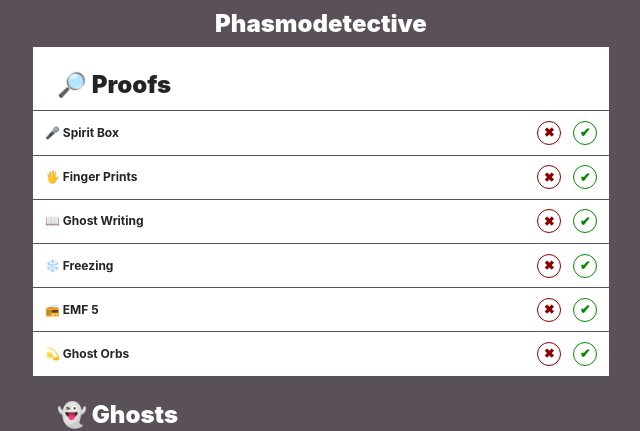
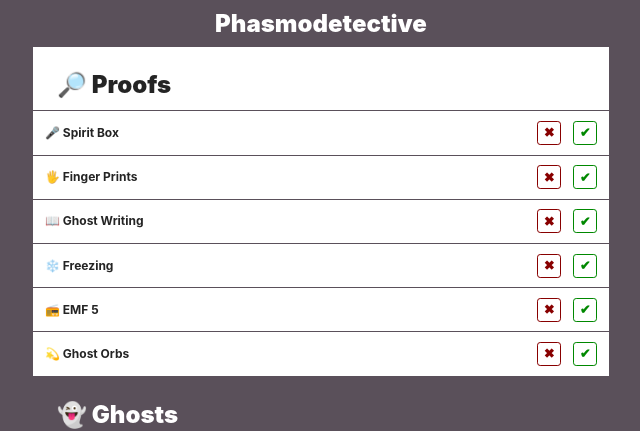
Before and after one commit to gilmoa/phasmodetective, a React (Create React App) app: page / in a window 1280 px wide. Shown: the top 431 px of the page, without its empty margins (319-959 px from the left). Built offline with nearby package versions, Linux system fonts and the light colour scheme.

Commit message:
squares things up

```diff
--- a/src/components/CheckBox.module.scss
+++ b/src/components/CheckBox.module.scss
@@ -11,7 +11,7 @@
     font-size: 0.8rem;
     width: 1.5rem;
     height: 1.5rem;
-    border-radius: 1rem;
+    border-radius: 0.2rem;
     background-color: inherit;
     border: 1px solid;
     align-items: center;
--- a/src/components/Header.js
+++ b/src/components/Header.js
@@ -14,9 +14,9 @@
         viewBox="0 0 24 24"
         fill="none"
         stroke="currentColor"
-        stroke-width="2"
-        stroke-linecap="round"
-        stroke-linejoin="round"
+        strokeWidth="2"
+        strokeLinecap="round"
+        strokeLinejoin="round"
       >
         <polyline points="8 17 12 21 16 17"></polyline>
         <line x1="12" y1="12" x2="12" y2="21"></line>
```
